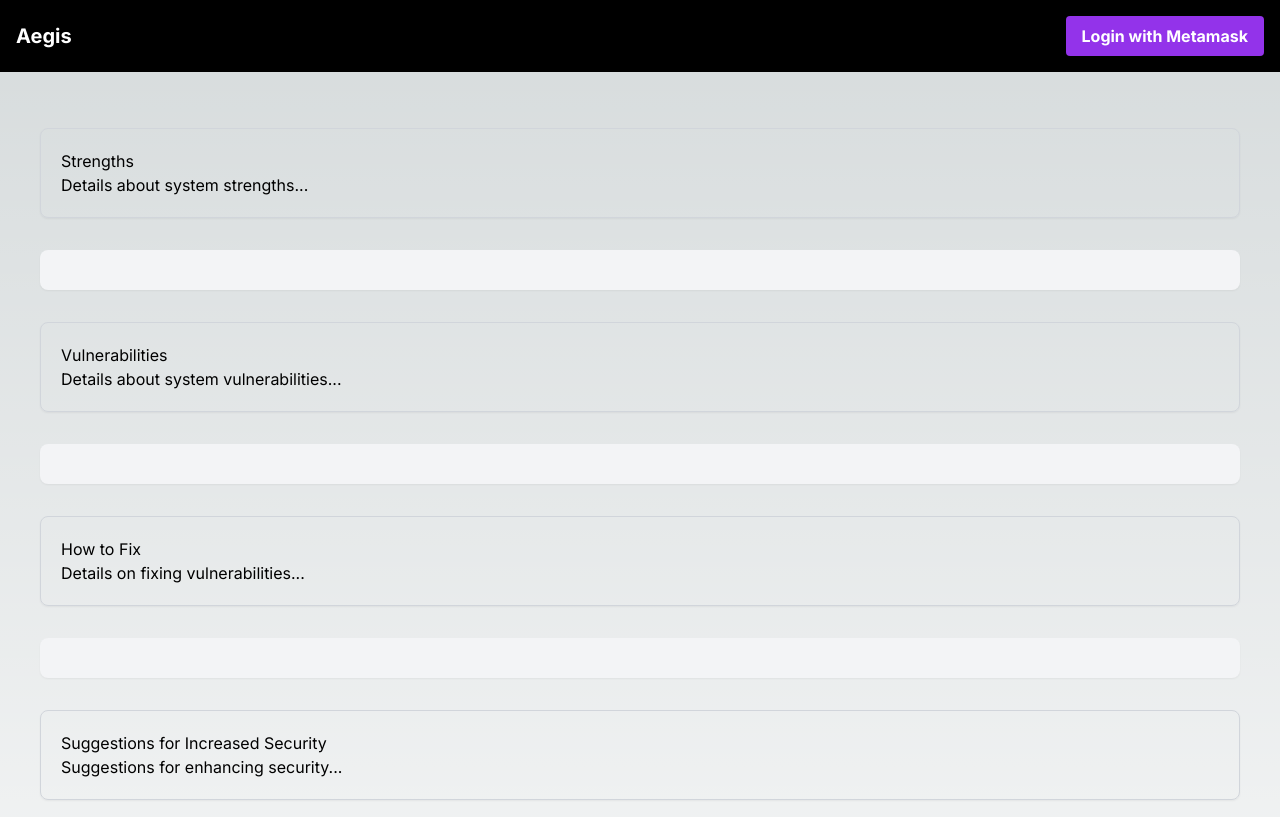
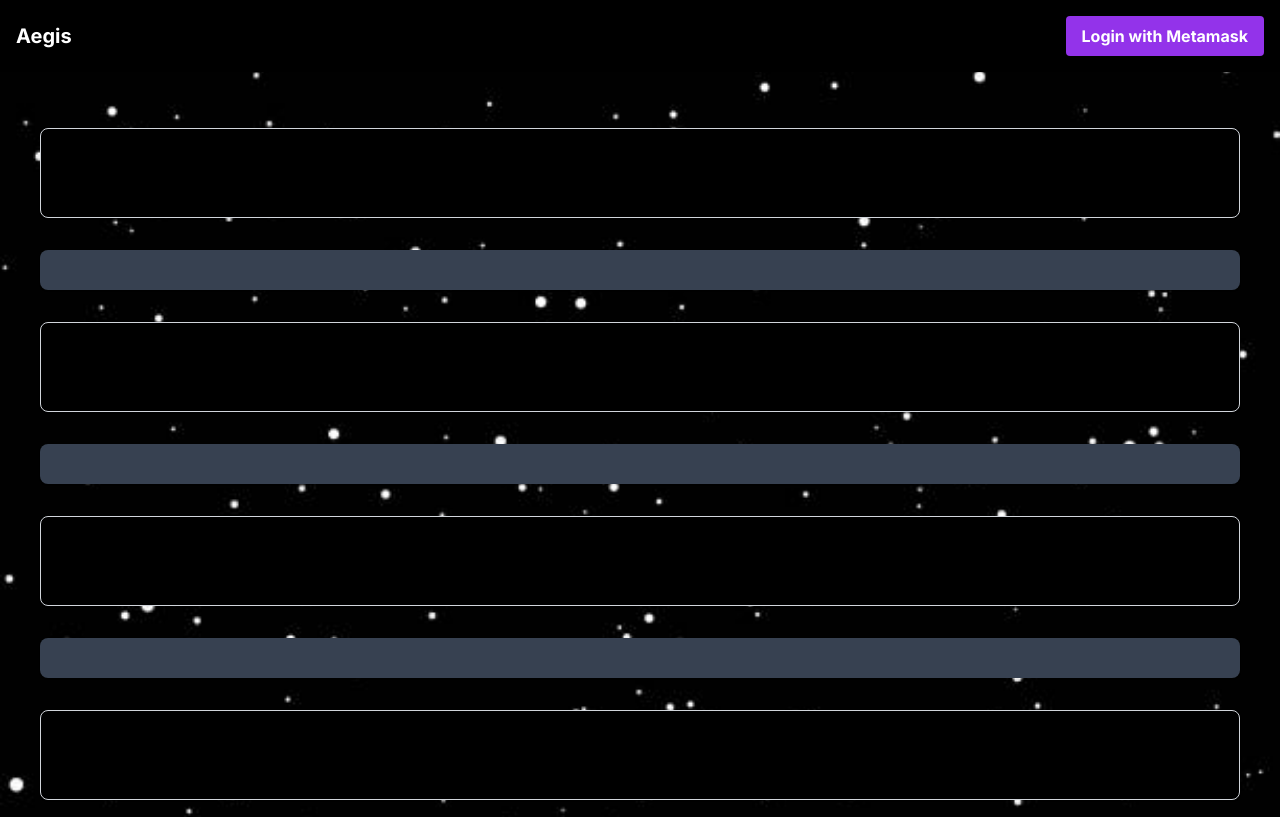
Before and after one commit to rdave8/Chainmail, a Next.js app: page /audit in a window 1280 px wide. Shown: the top 817 px of the page. Built offline with nearby package versions, Linux system fonts and the light colour scheme.

Commit message:
audit changes

```diff
--- a/app/audit/page.tsx
+++ b/app/audit/page.tsx
@@ -23,15 +23,16 @@ const sectionStyle = {
 };
 
 const Section: React.FC<SectionProps> = ({ title, children }) => (
-  <section className="border border-gray-300 p-5 rounded-lg shadow-sm my-4 flex-1 w-full box-border hover:border-2 hover:border-purple-200">
+  <section className="bg-black border border-gray-300 p-5 rounded-lg shadow-sm my-4 flex-1 w-full box-border hover:border-2 hover:border-purple-200">
     <h2>{title}</h2>
     {children}
   </section>
 );
 
 
+
 const CodeContainer: React.FC = () => (
-  <div className="bg-gray-100 p-5 rounded-lg shadow-sm my-4 flex-1 w-full box-border h-full hover:border-2 hover:border-purple-200">
+  <div className="bg-gray-700 p-5 rounded-lg shadow-sm my-4 flex-1 w-full box-border h-full hover:border-2 hover:border-purple-200">
     {/* Empty container for code */}
   </div>
 );
@@ -42,7 +43,11 @@ const quadrantLayoutStyle: React.CSSProperties = {
   flexDirection: 'column',
   flexWrap: 'wrap',
   padding: '40px', // Add padding around the entire container
+  backgroundImage: `url('/stars2.jpeg')`, // Add this line
+  backgroundSize: 'cover', // Ensure the background covers the whole area
+  backgroundPosition: 'center', // Center the background image
 };
+
 
 
 
```
Also changed, not shown: public/stars2.jpeg (added).
